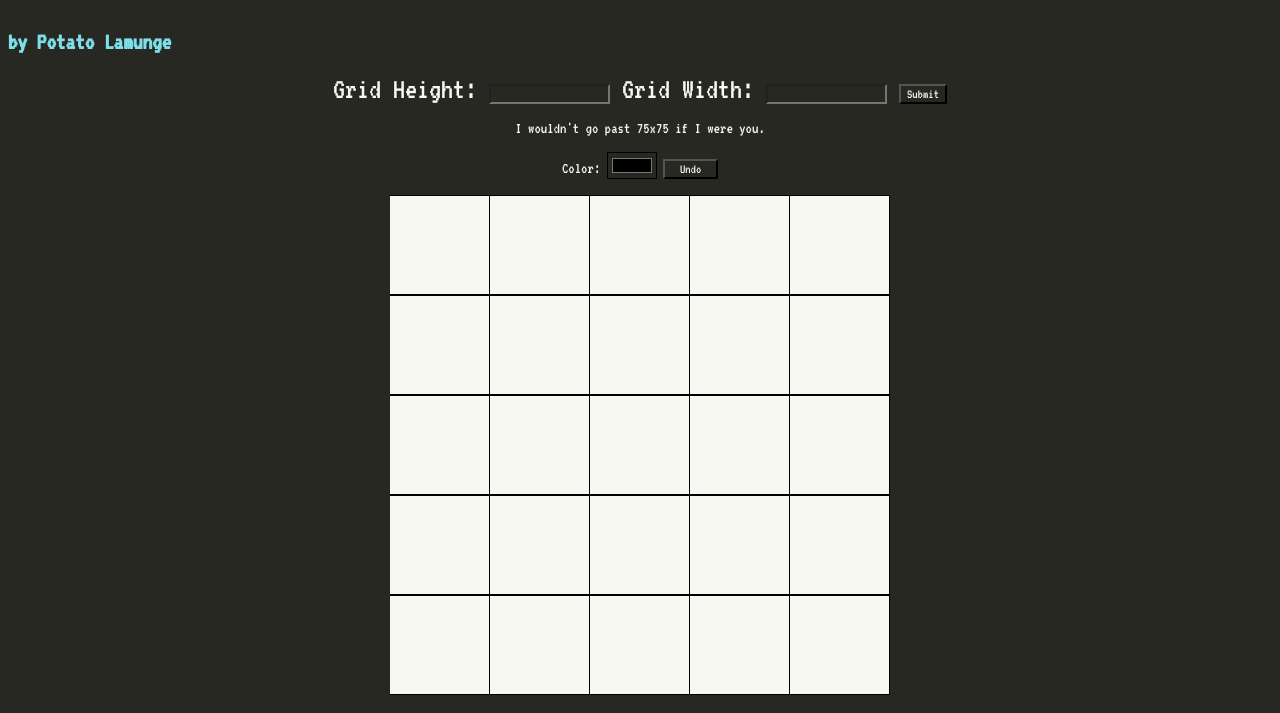
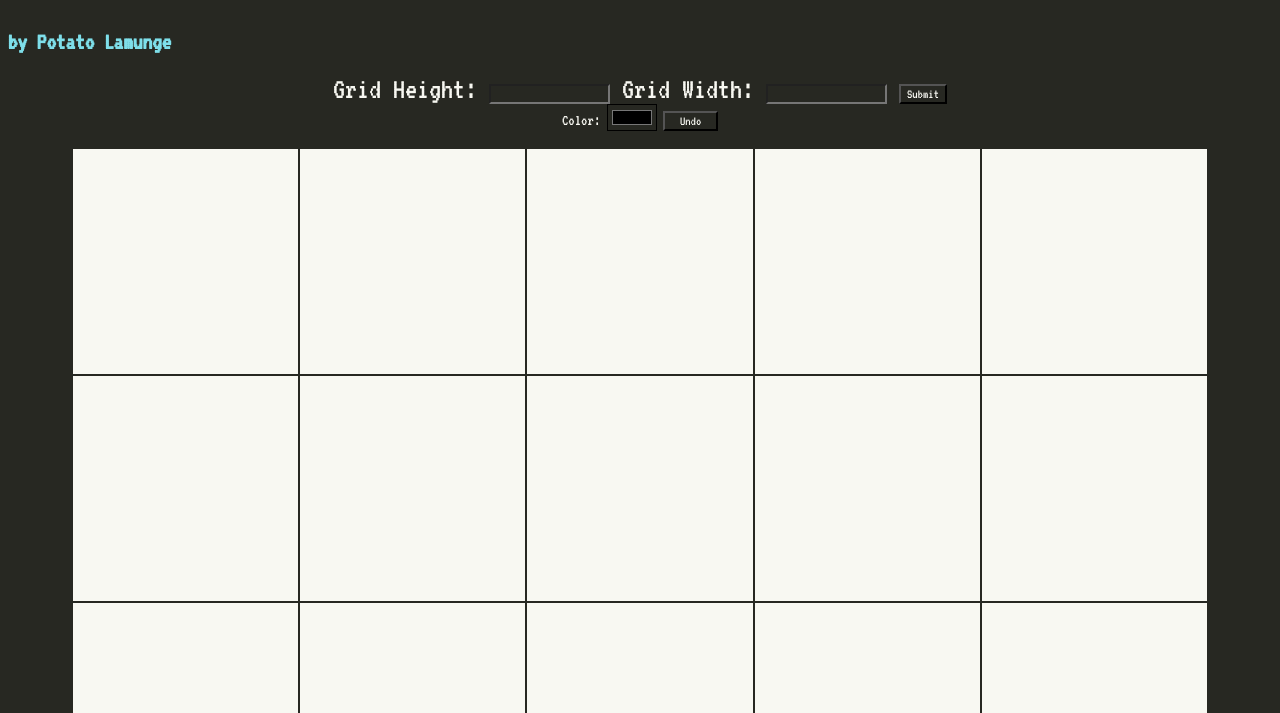
Before and after one commit to lamunge/pixel-art-maker, a plain HTML site: page index.html in a window 1280 px wide. Shown: the part 87-800 px from the top of the page. Drawn offline with Linux system fonts and the light colour scheme.

Commit message:
switched pixel grid from collection of divs to a table

```diff
--- a/index.html
+++ b/index.html
@@ -13,40 +13,49 @@
     Grid Height: <input type="text" id="grid-height"/> Grid Width: <input type="text"
     id="grid-width"/> <input type="submit" value="Submit" onclick="makeGrid(event)"/>
   </form>
-  <p style="text-align:center;">
-    I wouldn't go past 75x75 if I were you.
-  </p>
   <div style="text-align:center">
     Color: <input type="color" id="color-picker"/>
     <button onclick="undo()">Undo</button>
   </div>
   <br>
-  <div id="pixel-grid" class="pixel-grid">
-    <div class="pixel"></div>
-    <div class="pixel"></div>
-    <div class="pixel"></div>
-    <div class="pixel"></div>
-    <div class="pixel"></div>
-    <div class="pixel"></div>
-    <div class="pixel"></div>
-    <div class="pixel"></div>
-    <div class="pixel"></div>
-    <div class="pixel"></div>
-    <div class="pixel"></div>
-    <div class="pixel"></div>
-    <div class="pixel"></div>
-    <div class="pixel"></div>
-    <div class="pixel"></div>
-    <div class="pixel"></div>
-    <div class="pixel"></div>
-    <div class="pixel"></div>
-    <div class="pixel"></div>
-    <div class="pixel"></div>
-    <div class="pixel"></div>
-    <div class="pixel"></div>
-    <div class="pixel"></div>
-    <div class="pixel"></div>
-    <div class="pixel"></div>
-</div>
+
+  <table id="pixel-grid" class="pixel-grid">
+    <tr>
+    <td><div class="pixel"></div></td>
+    <td><div class="pixel"></div></td>
+    <td><div class="pixel"></div></td>
+    <td><div class="pixel"></div></td>
+    <td><div class="pixel"></div></td>
+  </tr>
+  <tr>
+    <td><div class="pixel"></div></td>
+    <td><div class="pixel"></div></td>
+    <td><div class="pixel"></div></td>
+    <td><div class="pixel"></div></td>
+    <td><div class="pixel"></div></td>
+  </tr>
+  <tr>
+    <td><div class="pixel"></div></td>
+    <td><div class="pixel"></div></td>
+    <td><div class="pixel"></div></td>
+    <td><div class="pixel"></div></td>
+    <td><div class="pixel"></div></td>
+  </tr>
+  <tr>
+    <td><div class="pixel"></div></td>
+    <td><div class="pixel"></div></td>
+    <td><div class="pixel"></div></td>
+    <td><div class="pixel"></div></td>
+    <td><div class="pixel"></div></td>
+  </tr>
+  <tr>
+    <td><div class="pixel"></div></td>
+    <td><div class="pixel"></div></td>
+    <td><div class="pixel"></div></td>
+    <td><div class="pixel"></div></td>
+    <td><div class="pixel"></div></td>
+  </tr>
+
+  </table>
 <script src="script.js"></script>
 </body>
--- a/script.js
+++ b/script.js
@@ -11,15 +11,19 @@ document.getElementById('color-picker').addEventListener('change', function () {
 document.getElementById('pixel-grid').addEventListener('mousedown',function (e) {
   e.preventDefault(); //stops drag and drop working, which messed up the mouseIsDown logic
   const targetChild = event.target; //to figure out which pixel triggered the event
+  if (targetChild.className === 'pixel') {
     colorState = saveColorState(); //in case you want to undo this round of coloring
     targetChild.style.setProperty('background-color',color);
     mouseIsDown = true;
+  }
 });
 
 document.getElementById('pixel-grid').addEventListener('mousemove',function () {
   if (mouseIsDown) {
     const targetChild = event.target;
+    if (targetChild.className === 'pixel') {
       targetChild.style.setProperty('background-color', color);
+    }
   }
 });
 
@@ -36,20 +40,25 @@ function removeSnark() {
   }
 }
 
-//spawns the correct number of pixels
-function spawnPixels(numberToSpawn) {
+function buildTable(height, width) {
 
   //removes all the existing pixels
-  const pixelGrid = document.getElementById('pixel-grid');
+  let pixelGrid = document.getElementById('pixel-grid');
   while (pixelGrid.firstChild) {
     pixelGrid.removeChild(pixelGrid.firstChild);
   }
 
-  //creates the correct number of new pixels
-  for(var i=0;i<numberToSpawn;i++) {
+//TODO: make this work. right now nothing appears on screen. might be a styling issue though
+  for (let i=0;i<height;i++) {
+    let tableRow = document.createElement('tr');
+    pixelGrid.appendChild(tableRow);
+    for (let i=0;i<width;i++) {
+      let tableCell = document.createElement('td');
+      tableRow.appendChild(tableCell);
       let pixel = document.createElement('div');
       pixel.className = 'pixel';
-    document.getElementById('pixel-grid').appendChild(pixel);
+      tableCell.appendChild(pixel);
+    }
   }
 }
 
@@ -73,19 +82,10 @@ function makeGrid(event) {
     document.getElementById('grid-adjustments').append(snark);
     return;
   }
-  if ((height>75 && width>75) || (height>99 || width >99)) {
-    let snark = document.createElement("p");
-    snark.innerHTML = 'Don\'t say I didn\'t warn you.';
-    document.getElementById('grid-adjustments').append(snark);
-  }
 
   colorState = []; //reset the color state for the new grid
 
-  spawnPixels(height*width);
-
-  //organizes pixels into correct number of columns
-  document.getElementById('pixel-grid').style.setProperty(
-    'grid-template-columns','repeat('+width+',1fr)');
+  buildTable(height,width);
 }
 
 //saves the color state of every pixel to an array, for reloading if user presses undo
--- a/styles.css
+++ b/styles.css
@@ -23,32 +23,26 @@ button {
   height: 20px;
 }
 
-.pixel-grid {
-  display: grid;
-  grid-template-columns: repeat(5,1fr); /*I have no idea what 1fr is, but this
-  forces the pixels into 5 columns!*/
-  width: 500px;
-  max-height: 500px;
-  grid-gap: 0;
-  margin: auto;
+table {
+  width: 90%;
+  margin: auto auto;
 }
 
-.pixel {
-  background-color: #F8F8F2;
-  width: 100%;
-  padding-bottom: 100%;
-  /*copy pasted from css-trics. Gives pixels a border without increasing their
-  height and width, using inset shadows (not supported in all browsers)*/
-  -webkit-box-shadow:
-     inset -1px 0   0 black,
-     inset  0  -1px 0 black,
-     inset  0   1px 0 black;
-  -moz-box-shadow:
-     inset -1px 0   0 black,
-     inset  0  -1px 0 black,
-     inset  0   1px 0 black;
-  box-shadow:
-     inset -1px 0   0 black,
-     inset  0  -1px 0 black,
-     inset  0   1px 0 black;
+td {
+  position: relative;
 }
+
+td:after {
+  content: '';
+  display: block;
+  margin-top: 100%;
+}
+
+td .pixel {
+  background: #F8F8F2; /*change back to: #F8F8F2*/
+  position: absolute;
+  top: 0;
+  bottom: 0;
+  left: 0;
+  right: 0;
+}
```
Lines whose indentation alone changed are shown as unchanged.
